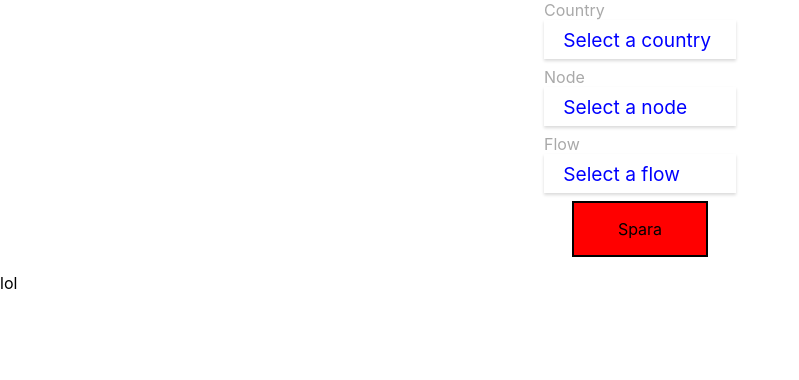
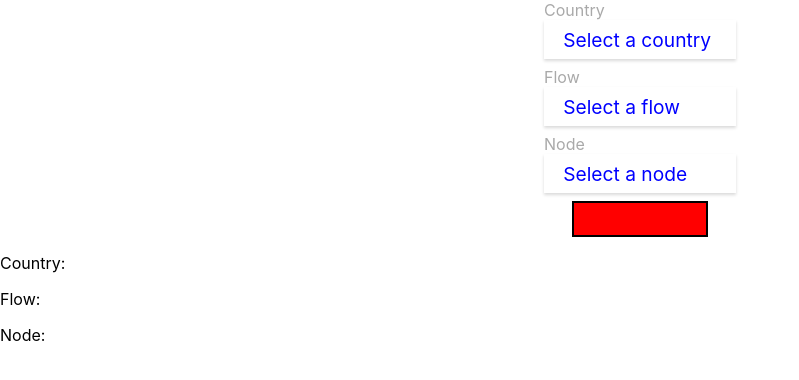
Before and after one commit to kattprinsen/testing-octo-barnacle, a React (Create React App) app: page / in a window 1280 px wide. Shown: the top 380 px of the page, without its empty margins (0-799 px from the left). Built offline with nearby package versions, Linux system fonts and the light colour scheme.

Commit message:
Working with the components

```diff
--- a/src/App.js
+++ b/src/App.js
@@ -1,4 +1,4 @@
-import React, { useState } from 'react';
+import React, { useState, useEffect } from 'react';
 import DropDown from './components/DropDown/DropDown';
 import Button from './components/Button/Button';
 
@@ -23,15 +23,19 @@ const flowData = {
 
 function App() {
 
-  const [clicked, setClicked] = useState(null);
+  const [country, setCountry] = useState(null);
+  const [node, setNode] = useState(null);
+  const [flow, setFlow] = useState(null);
 
   return (
     <>
-    <DropDown {...countryData} setClicked={setClicked} />
-    <DropDown {...nodeData} />
-    <DropDown {...flowData} />
-    <Button />
-    <p>lol {clicked}</p>
+    <DropDown {...countryData} setClicked={setCountry} />
+    <DropDown {...flowData} setClicked={setFlow} />
+    <DropDown {...nodeData} setClicked={setNode} />
+    <Button countries={country} flows={flow} nodes={node} />
+    <p>Country: {country}</p>
+    <p>Flow: {flow}</p>
+    <p>Node: {node}</p>
     </>
   );
 }
--- a/src/components/Button/Button.js
+++ b/src/components/Button/Button.js
@@ -1,11 +1,15 @@
 import React from 'react';
 import './Button.css';
 
-const Button = ({ country }) => {
+const Button = ({ countries, flows, nodes }) => {
+
+  const handleClick = () => {
+    console.log('countries', countries);
+  }
 
   return (
-    <div className="btn-container">
-    {country || 'Spara'}
+    <div className="btn-container" onClick={handleClick}>
+    {countries}
     </div>
   );
 }
```
Also changed, not shown: 1 other file (tests, documents, lock files or other folders).
